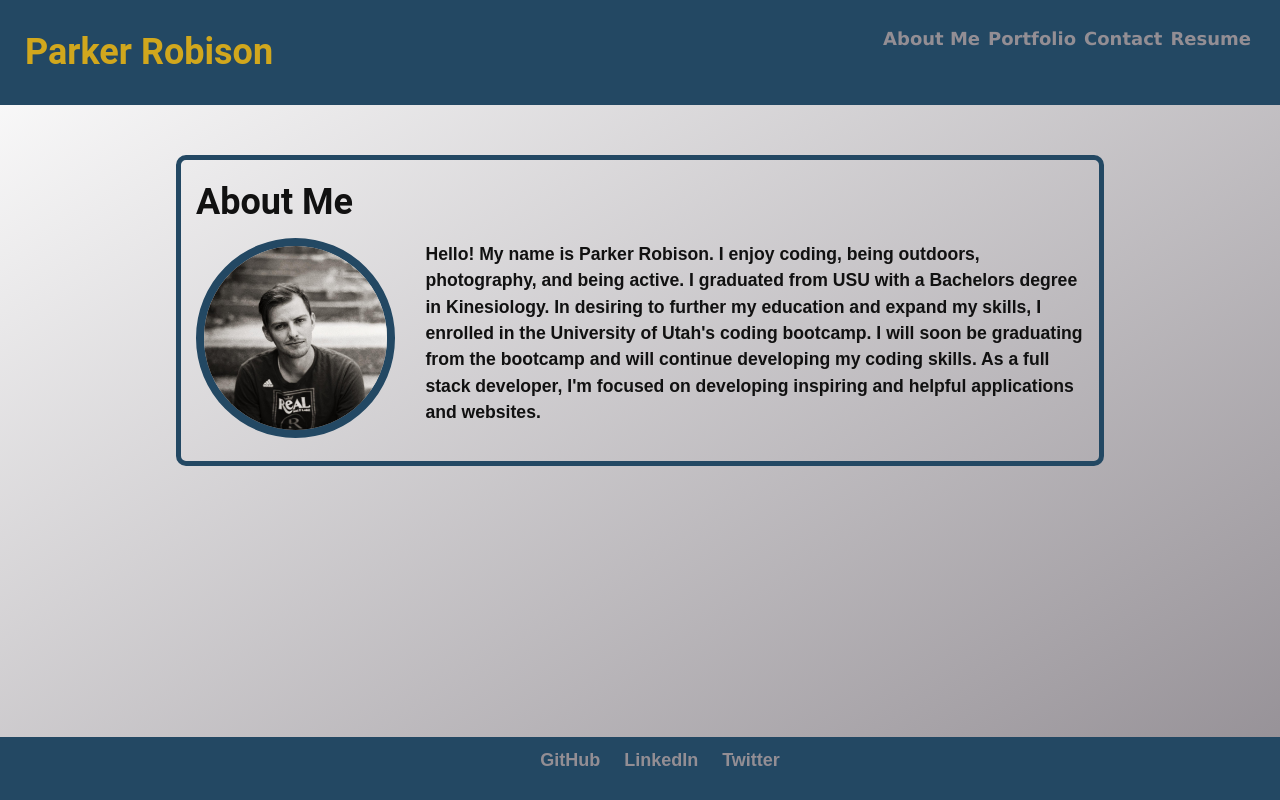
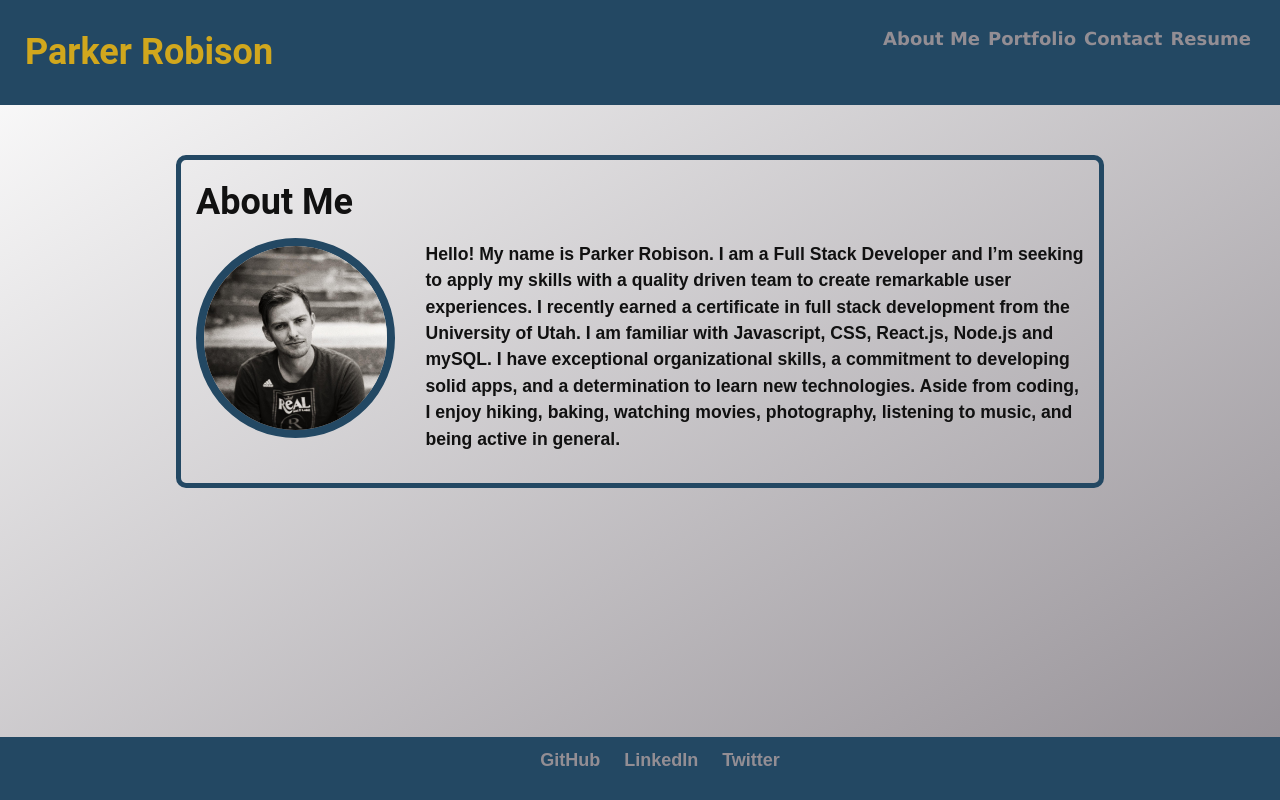
Before and after one commit to parkerrobison/re-portfolio, a React (Create React App) app: page / in a window 1280 px wide. Built offline with nearby package versions, Linux system fonts and the light colour scheme.

Commit message:
changed bio to include updated information

```diff
--- a/src/components/About/index.js
+++ b/src/components/About/index.js
@@ -14,9 +14,10 @@ function About() {
                 </Col>
                 <Col sm="9">
                     <p style={{ marginTop: '10%'}}>
-                        Hello! My name is Parker Robison. I enjoy coding, being outdoors, photography, and being active. I graduated from USU with a Bachelors degree in Kinesiology. In desiring to further my education and expand my skills,
-                        I enrolled in the University of Utah's coding bootcamp. I will soon be graduating from the bootcamp and will continue developing my coding skills. As a full stack developer,
-                        I'm focused on developing inspiring and helpful applications and websites.
+                        Hello! My name is Parker Robison. I am a Full Stack Developer and I’m seeking to apply my skills with a quality driven team to create remarkable user experiences.
+                        I recently earned a certificate in full stack development from the University of Utah. I am familiar with Javascript, CSS, React.js, Node.js and mySQL.
+                        I have exceptional organizational skills, a commitment to developing solid apps, and a determination to learn new technologies.
+                        Aside from coding, I enjoy hiking, baking, watching movies, photography, listening to music, and being active in general.
                     </p>
                 </Col>
             </Row>
```
